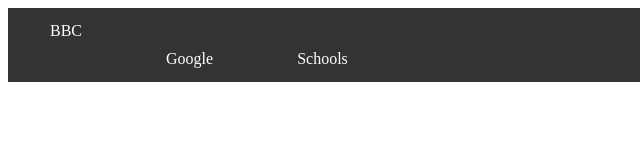
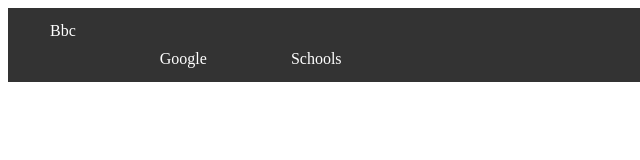
Before and after one commit to p21oger/because, a plain HTML site: page index.html in a window 1280 px wide. Shown: the full height of the page, 0-640 px from the left. Drawn offline with Linux system fonts and the light colour scheme.

Commit message:
Update index.html

```diff
--- a/index.html
+++ b/index.html
@@ -6,7 +6,7 @@
 <header>
 <nav>
 <ul>
-<li><a href="https://bbc.co.uk">BBC</li>
+<li><a href="https://bbc.co.uk">Bbc</li>
 <li><a href="https://google.com">Google</li>
 <li class="secret"><a href="w3schools.com">Schools</li>
 </ul>
```
